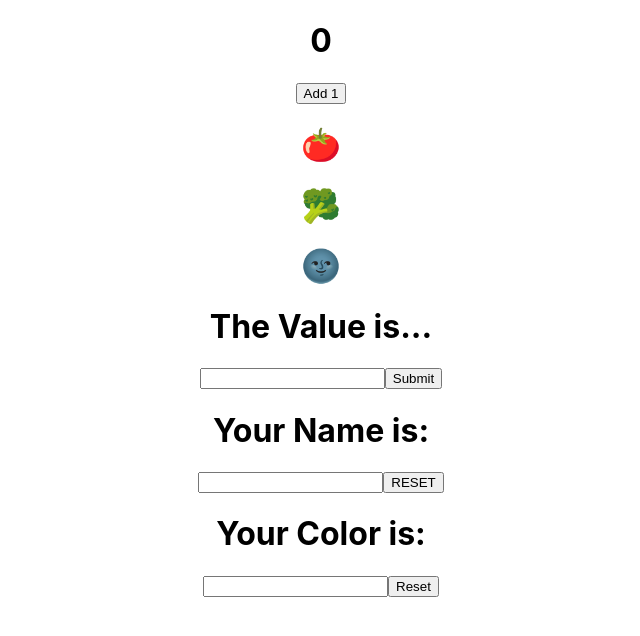
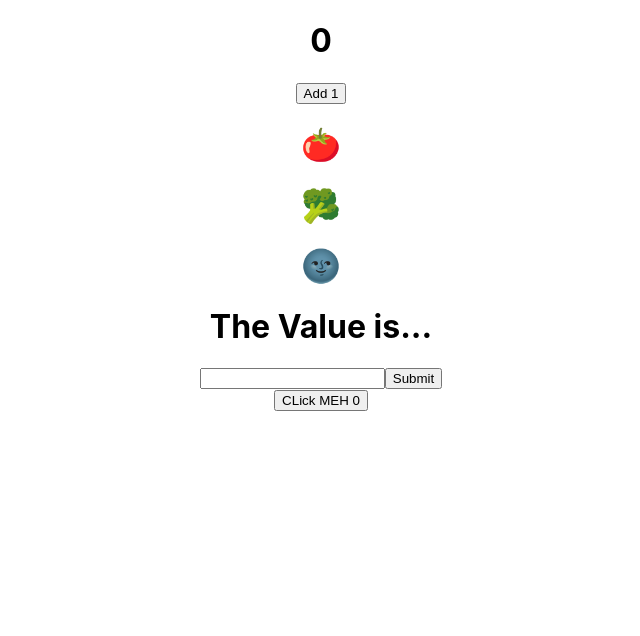
Before and after one commit to branaust/section32, a React (Create React App) app: page / in a window 1280 px wide. Shown: the top 636 px of the page, without its empty margins (319-959 px from the left). Built offline with nearby package versions, Linux system fonts and the light colour scheme.

Commit message:
The useEffect Hook

```diff
--- a/src/App.js
+++ b/src/App.js
@@ -3,8 +3,7 @@
 import CounterHooks from './CounterHooks'
 import Toggler from './Toggler'
 import SimpleFormHooks from './SimpleFormHooks'
-import SimpleFormHooks2 from './SimpleFormHooks2'
-import SimpleFormHooks3 from "./SimpleFormHooks3";
+import Clicker from './Clicker'
 
 function App() {
   return (
@@ -12,8 +11,7 @@
       <CounterHooks />
       <Toggler />
       <SimpleFormHooks />
-      <SimpleFormHooks2 />
-      <SimpleFormHooks3 />
+      <Clicker />
     </div>
   );
 }
--- /dev/null
+++ b/src/Clicker.js
@@ -0,0 +1,13 @@
+import React, { useState, useEffect } from 'react'
+
+function Clicker() {
+    const [count, setCount] = useState(0)
+    useEffect(() => {
+        document.title = `You Clicked ${count} times`
+    })
+    return (
+        <button onClick={() => setCount(count + 1)}>CLick MEH {count}</button>
+    )
+}
+
+export default Clicker
```
Also changed, not shown: 1 other file (tests, documents, lock files or other folders).
